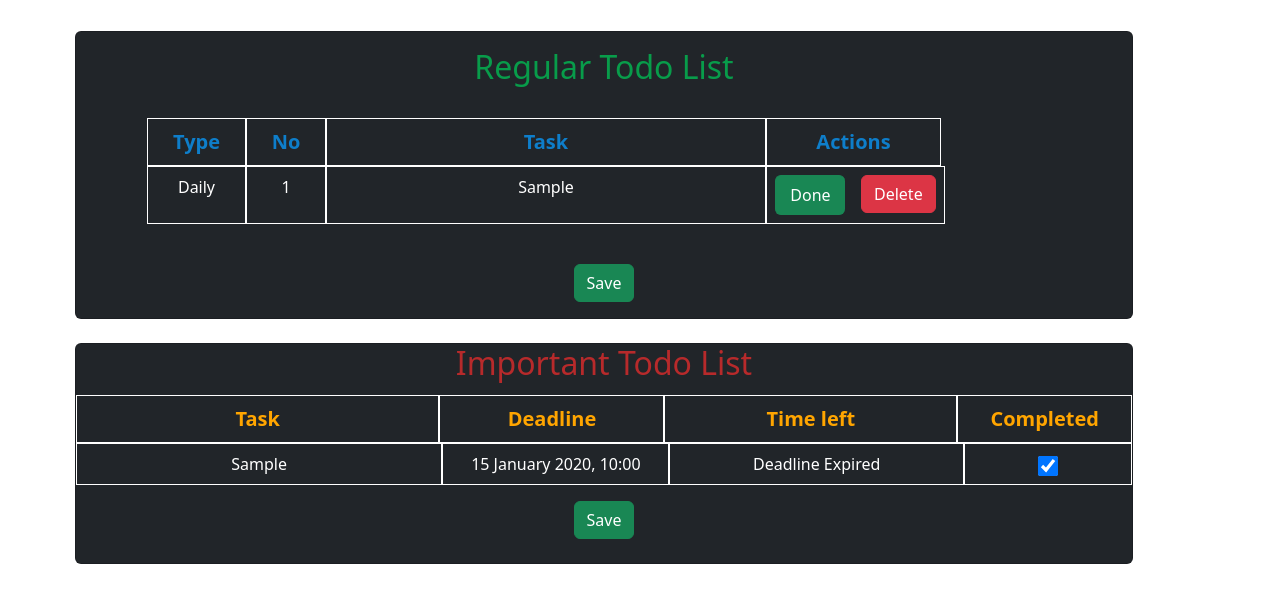
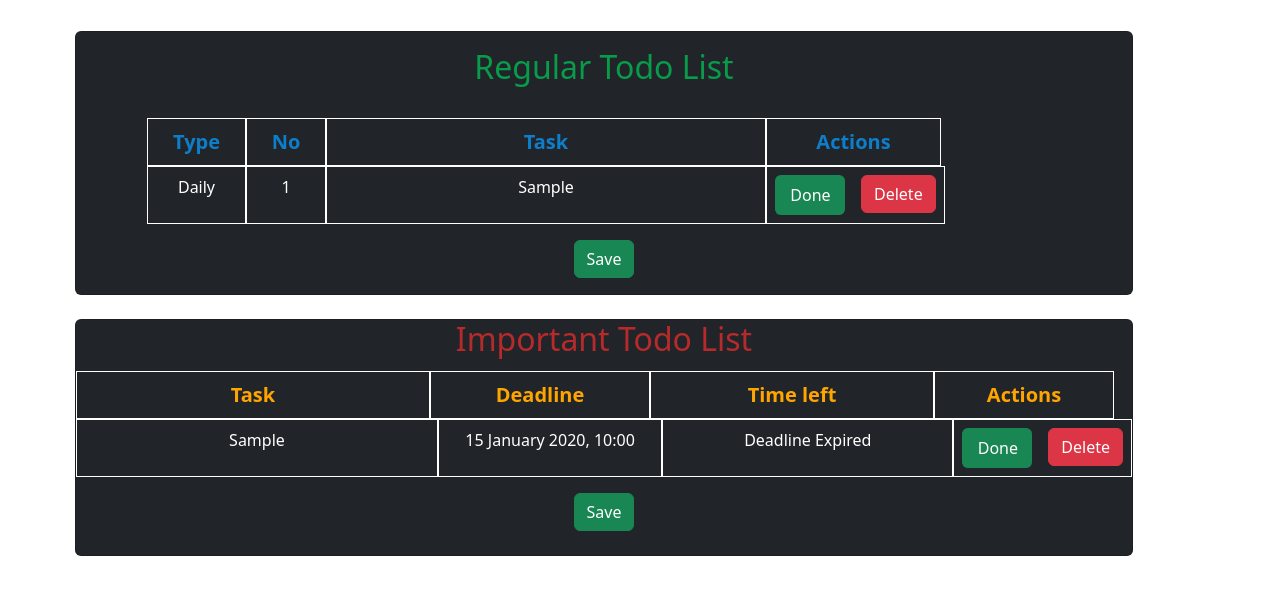
Before and after one commit to AnggiAnggiana/To-do-list-project, a Django app: page /todo/todo_list/ in a window 1280 px wide. Shown: the part 465-1069 px from the top of the page. Before the commit the page ends 1029 px from the top, so only its background shows below. Run offline with Django 4.2, Linux system fonts and the light colour scheme; a user stored in the database is signed in; tables that the repository leaves empty hold one stand-in row (values such as "Sample post").

Commit message:
Add 'done' and 'delete' button on the important table

```diff
--- a/todo/templates/todo/myTodo.html
+++ b/todo/templates/todo/myTodo.html
@@ -90,7 +90,7 @@
                                                     </form>
                                                 </td>
                                                 <td class="delete-form-reg">
-                                                    <form method="post" action="{% url 'delete_todo' regular.id %}">
+                                                    <form method="post" action="{% url 'delete_todo' 'regular' regular.id %}">
                                                         {% csrf_token %}
                                                         <button class="btn btn-danger" type="submit">Delete</button>
                                                     </form>
@@ -99,7 +99,6 @@
                                         </tbody>
                                     {% endfor %}
                                 </table>
-                                <br>
                             {% endfor %}
                             <div class="mid-element">
                                 <button type="submit" class="btn btn-success">Save</button>
@@ -123,7 +122,7 @@
                                                     <td class="task-imp">Task</td>
                                                     <td class="deadline-imp">Deadline<br></td>
                                                     <td class="remain-time-imp">Time left</td>
-                                                    <td class="status-imp">Completed</td>
+                                                    <td class="status-imp">Actions</td>
                                                 </tr>
                                         </thead>
                                     {% endif %}
@@ -133,7 +132,19 @@
                                                 <td class="task">{{ important.task }}</td>
                                                 <td id="deadline" class="deadline">{{ important.due_date|date:"d F Y, H:i" }}</td>
                                                 <td id="importantTaskDeadline" class="remain-time"></td>
-                                                <td><input type="checkbox" class="btn btn-success completed-form-imp status" {% if important.completed %}checked{% endif %}></input></td>
+                                                <td colspan="2" class="completed-form-reg">
+                                                    <form method="post" action="{% url 'todo_list' %}">
+                                                        {% csrf_token %}
+                                                        <input type="hidden" name="important_move_to_completed_task" value="{{ important.task }}">
+                                                        <button class="btn btn-success button-function comp-reg-btn" type="submit" data-url="{% url 'todo_list' %}" data-csrf="{{ csrf_token }}">Done</button>
+                                                    </form>
+                                                </td>
+                                                <td class="delete-form-reg">
+                                                    <form method="post" action="{% url 'delete_todo' 'important' important.id %}">
+                                                        {% csrf_token %}
+                                                        <button class="btn btn-danger" type="submit">Delete</button>
+                                                    </form>
+                                                </td>
                                             </tr>
                                         </tbody>
                                     {% endfor %}
@@ -145,6 +156,9 @@
                             <br>
                         </div>
                     </div>
+                </div>
+                <br>
+
                 </div>
             </div>
         </section>
@@ -196,6 +210,12 @@
                 display: flex;
             }
 
+            .result_card_completed {
+                margin-left: 75px;
+                width: 85%;
+                display: flex;
+            }
+
             .card {
                 margin-right: 30px;
                 width: 1109px;
@@ -212,6 +232,10 @@
 
             .card-title-important {
                 color: rgba(219, 43, 43, 0.808);
+            }
+
+            .card-title-completed {
+                color: rgba(5, 171, 236, 0.664);
             }
 
             .hi_user {
@@ -260,7 +284,6 @@
             }
 
             .lebar {
-
                 margin-top: -20px;
             }
 
@@ -275,7 +298,6 @@
             }
 
             td {
-
                 border-left: 1px solid white;
                 border-right: 1px solid white;
                 border-top: 1.5px solid white;
@@ -331,7 +353,7 @@
             }
 
             .task-imp {
-                width: 375px;
+                width: 354px;
             }
 
             .task {
@@ -339,7 +361,7 @@
             }
 
             .deadline-imp {
-                width: 232px;
+                width: 220px;
             }
 
             .deadline {
@@ -347,7 +369,7 @@
             }
 
             .remain-time-imp {
-                width: 302px;
+                width: 284px;
             }
 
             .remain-time {
--- a/todo/urls.py
+++ b/todo/urls.py
@@ -7,6 +7,6 @@ app_name = ''
 urlpatterns = [
     path('todo_list/', views.todo_list, name='todo_list'),
     # path('todo/<int:todo_id>/', remove_todo, name='remove_todo'),
-    path('myList/<int:todo_id>/', views.delete_todo, name='delete_todo'),
+    path('todo_list/<str:task_type>/<int:todo_id>/', views.delete_todo, name='delete_todo'),
     path('myList/download_mylist_pdf', views.download_mylist_pdf, name='download_mylist_pdf'),
 ]
--- a/todo/views.py
+++ b/todo/views.py
@@ -36,11 +36,13 @@ def todo_list(request):
     regular_form = Regular_todoForm()
     urgent_form = Urgent_todoForm()
     regular_move_to_completed_task = True
+    important_move_to_completed_task = True
 
     if request.method == "POST":
         regular_form = Regular_todoForm(request.POST)
         urgent_form = Urgent_todoForm(request.POST)
         regular_move_to_completed_task = request.POST.get('regular_move_to_completed_task')     # "Done" button function (regular task)
+        important_move_to_completed_task = request.POST.get('important_move_to_completed_task')     # "Done" button function (important task)
 
         if regular_form.is_valid():
             regular_form.save()
@@ -53,14 +55,22 @@ def todo_list(request):
             submitted = True
 
         if regular_move_to_completed_task:
-            task_to_move = Regular_todo_list.objects.get(task=regular_move_to_completed_task)
-            Completed_todo_list.objects.create(task=task_to_move.task)
-            task_to_move.delete()
-            messages.success(request, 'Congratulations, you successfully completed your task')
+            reg_task_to_move = Regular_todo_list.objects.get(task=regular_move_to_completed_task)
+            Completed_todo_list.objects.create(task=reg_task_to_move.task)
+            reg_task_to_move.delete()
+            messages.success(request, 'Congratulations, you successfully completed your regular task')
+            return redirect('todo_list')
+
+        if important_move_to_completed_task:
+            imp_task_to_move = Urgent_todo_list.objects.get(task=important_move_to_completed_task)
+            Completed_todo_list.objects.create(task=imp_task_to_move.task)
+            imp_task_to_move.delete()
+            messages.success(request, 'Congratulations, you successfully completed your important task')
             return redirect('todo_list')
 
     regular_task = Regular_todo_list.objects.all()
     important_task = Urgent_todo_list.objects.all()
+    completed_task = Completed_todo_list.objects.all()
 
     # Grouping element regular_form by frequncy (regular task)
     regular_task_group = {k: list(g) for k, g in groupby(sorted(regular_task, key=lambda x: x.frequency), key=lambda x: x.frequency)}
@@ -76,14 +86,23 @@ def todo_list(request):
         'regular_task_group': regular_task_group,
         'important_task_group': important_task_group,
         'regular_move_to_completed_task': regular_move_to_completed_task,
+        'important_move_to_completed_task': important_move_to_completed_task,
+        'completed_task': completed_task,
     })
 
 @login_required
-def delete_todo(request, todo_id):
-    delete_task = Regular_todo_list.objects.get(pk=todo_id)
+def delete_todo(request, task_type, todo_id):
+    if task_type == 'regular':
+        delete_task = Regular_todo_list.objects.get(pk=todo_id)
+    elif task_type == 'important':
+        delete_task = Urgent_todo_list.objects.get(pk=todo_id)
+    else:
+        pass
+
     delete_task.delete()
-    messages.success(request, 'Regular Task successfully deleted')
+    messages.success(request, 'Task successfully deleted')
     return redirect('todo_list')
+
 
 
 # DOWNLOAD FILE PDF
```
